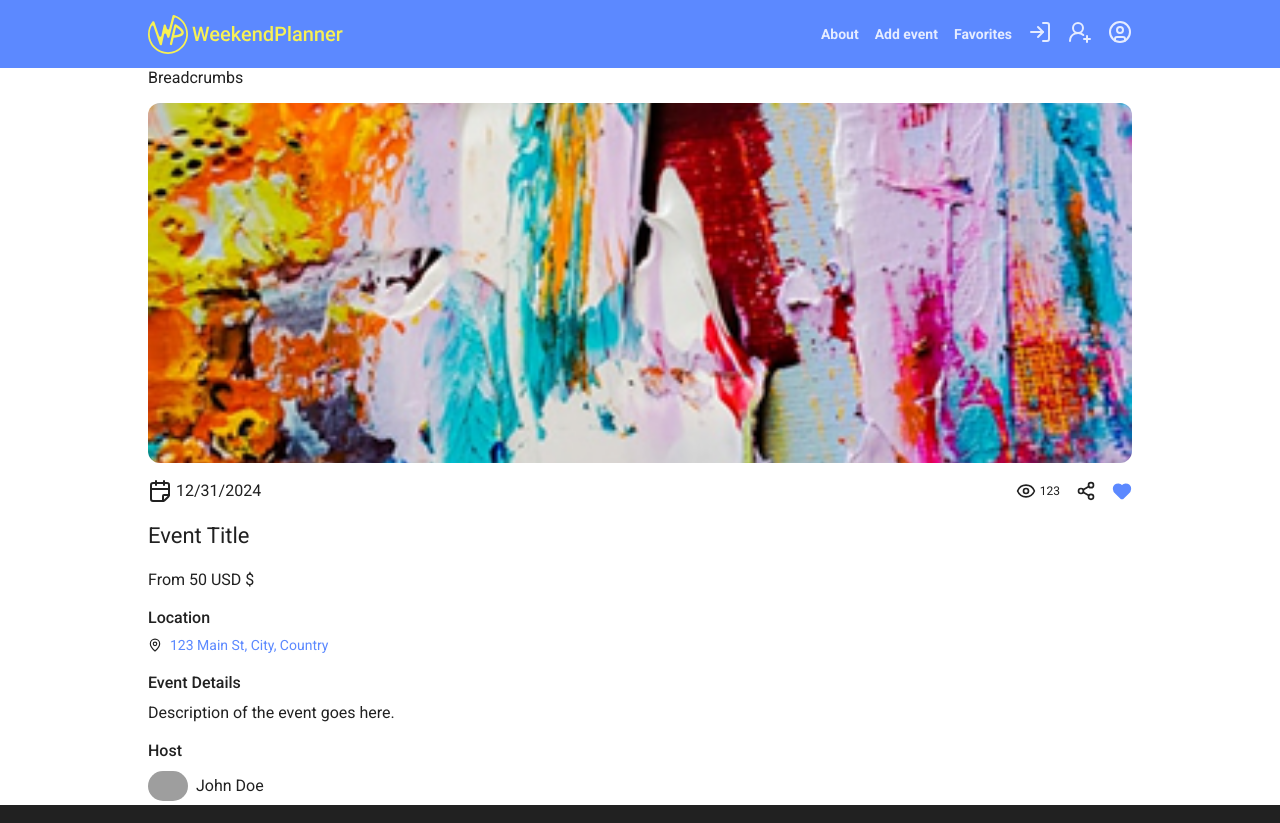
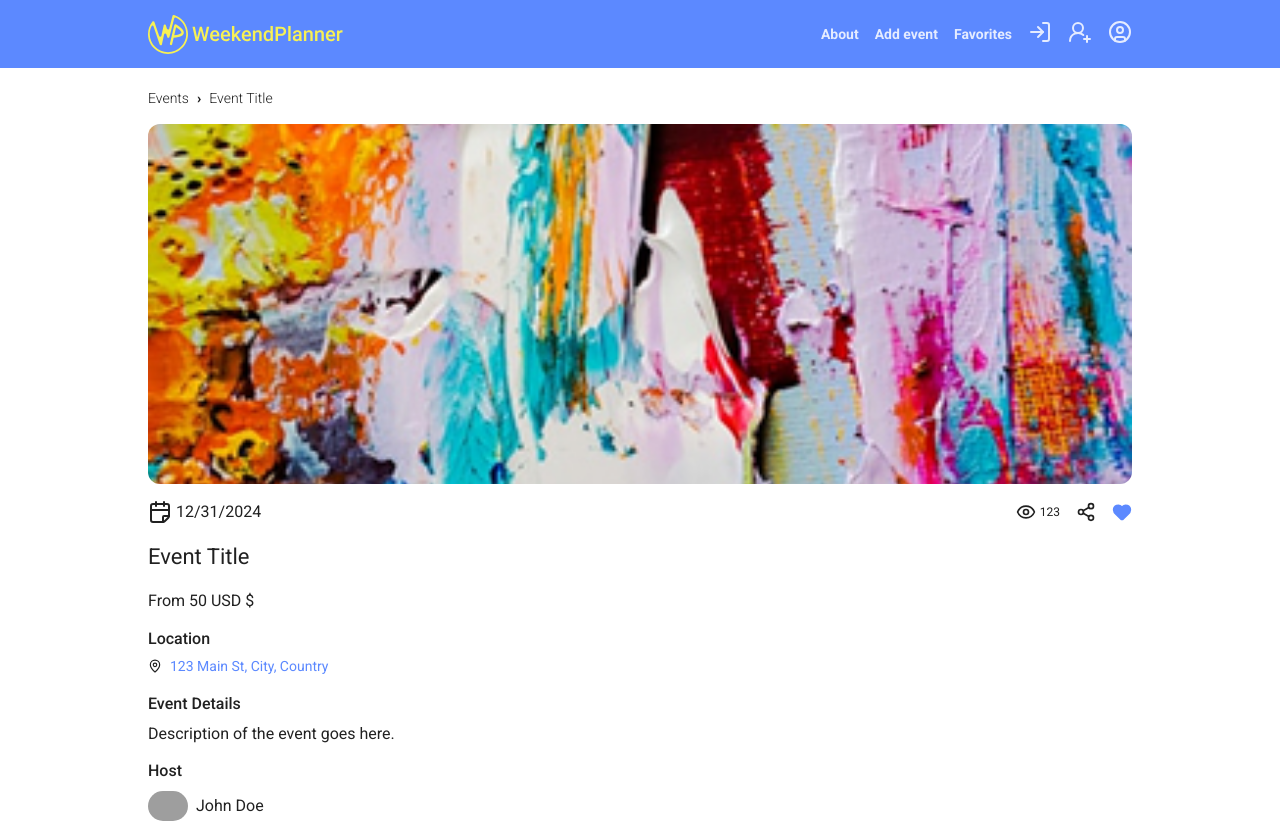
Before and after one commit to megabytos/weekend-planner-fe, a Next.js app: page /events/1 in a window 1280 px wide. Shown: the top 823 px of the page. Built offline with nearby package versions, Linux system fonts and the light colour scheme; grey boxes are pictures that could not be loaded.

Commit message:
feat: add breadcrumbs component (#11)

```diff
--- a/src/app/events/[eventId]/page.js
+++ b/src/app/events/[eventId]/page.jsx
@@ -1,10 +1,12 @@
 'use client';
 
 import Image from 'next/image';
+import { useMemo } from 'react';
 
 import Container from '@/components/layout/container';
 import Section from '@/components/layout/section';
 import Address from '@/components/ui/address';
+import Breadcrumbs from '@/components/ui/breadcrumbs';
 import EventDate from '@/components/ui/event-date';
 import EventPrice from '@/components/ui/event-price';
 import FavoriteButton from '@/components/ui/favorite-button';
@@ -21,17 +23,28 @@ export default function Event() {
     // Favorite functionality here
   };
 
+  // Will be replaced with real data fetching logic
+  const breadcrumbs = useMemo(
+    () => [
+      { label: 'Events', href: '/events' },
+      { label: 'Event Title', href: '/events/1' },
+    ],
+    [],
+  );
+
   return (
     <Section>
-      <Container className="flex flex-col gap-4 lg:max-w-5xl">
-        <div>Breadcrumbs</div>
+      <Container className="flex flex-col gap-4 py-4 md:py-5 lg:py-8 lg:max-w-5xl lg:gap-8">
+        <div className="">
+          <Breadcrumbs items={breadcrumbs} />
+        </div>
         <div className="rounded-xl overflow-hidden">
           <Image
             src="/images/event-placeholder.jpg"
             alt="Event"
             width={335}
             height={200}
-            className="w-full h-auto max-h-[480px] md:max-h-[360px] дп:max-h-[360px] object-cover"
+            className="w-full h-auto max-h-[480px] md:max-h-[360px] lg:max-h-[360px] object-cover"
           />
         </div>
         <div className="flex justify-between items-center">
--- /dev/null
+++ b/src/components/ui/breadcrumbs.jsx
@@ -0,0 +1,15 @@
+import Link from 'next/link';
+
+export default function Breadcrumbs({ items }) {
+  return (
+    <ul className="flex items-center text-sm [&_li:not(:last-child)::after]:px-2 [&_li:not(:last-child)::after]:content-['›'] [&_li:not(:last-child)::after]:font-black">
+      {items.map((item, idx) => (
+        <li key={`${idx}:${item.label}`}>
+          <Link href={item.href} className="font-light hover:underline">
+            {item.label}
+          </Link>
+        </li>
+      ))}
+    </ul>
+  );
+}
```
